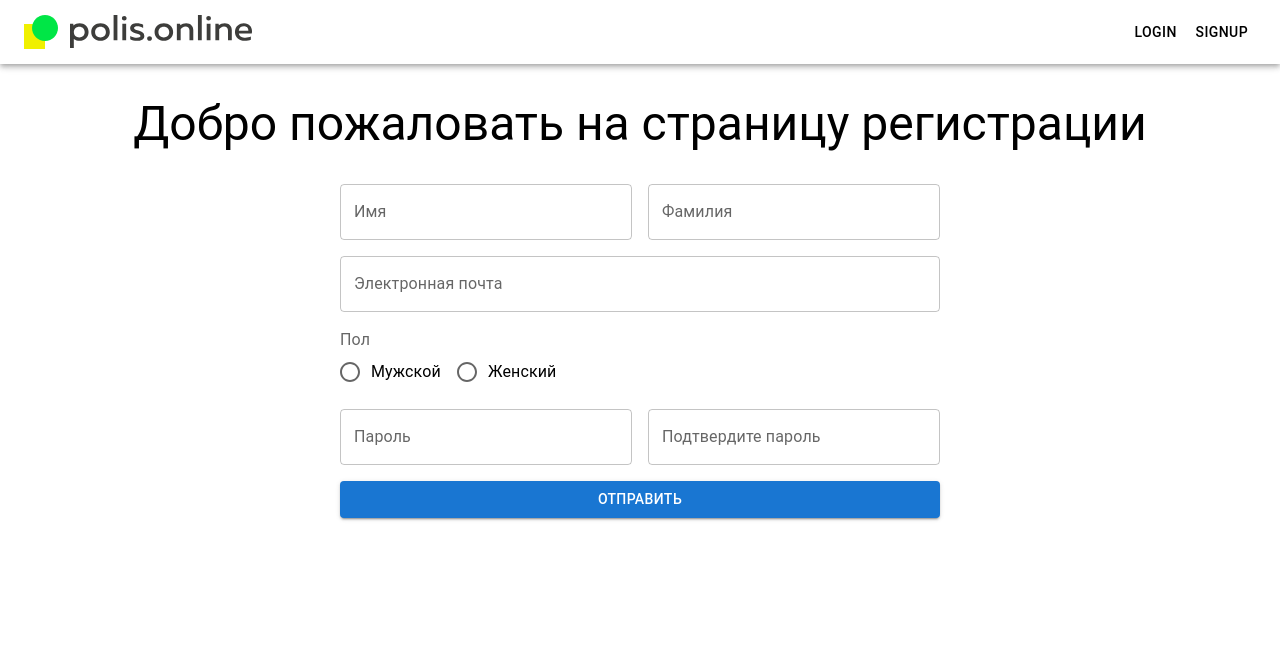
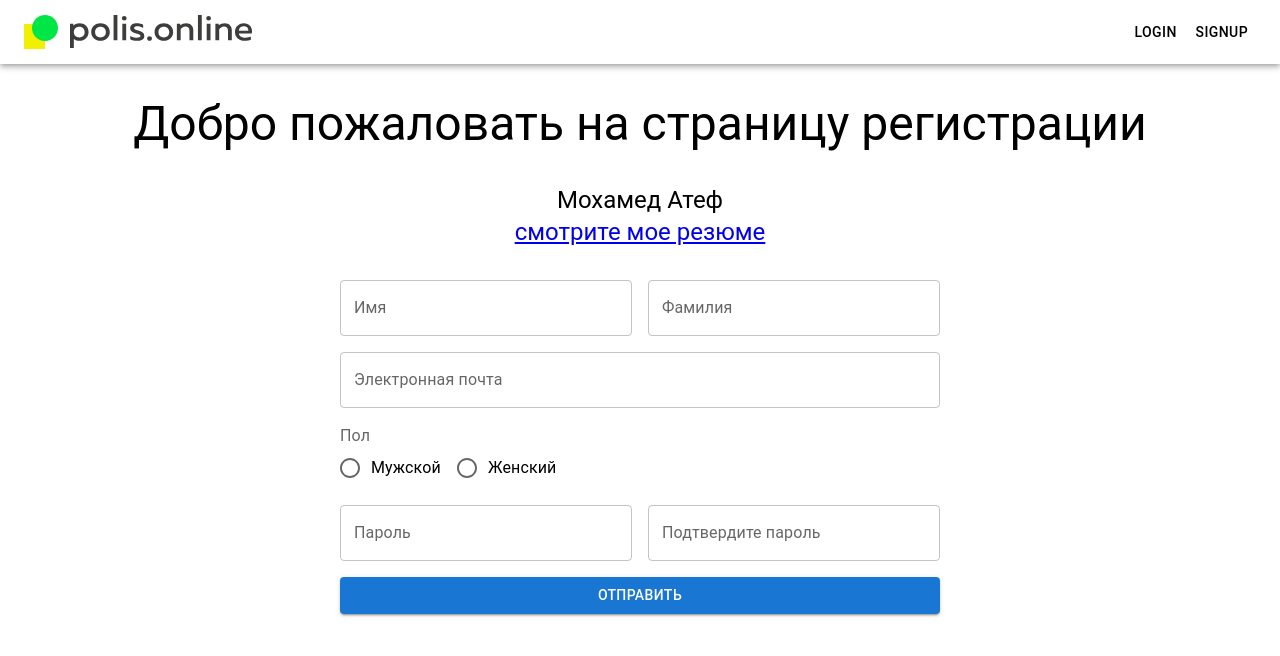
Before and after one commit to atef2827/Polis.online-test-ReactJS, a React (Create React App) app in the folder polis-online-test/: page / in a window 1280 px wide. Shown: the top 656 px of the page. Built offline with nearby package versions, Linux system fonts and the light colour scheme.

Commit message:
Add my name & resume link

```diff
--- a/polis-online-test/src/pages/Login/index.js
+++ b/polis-online-test/src/pages/Login/index.js
@@ -6,7 +6,7 @@ const Login = () => {
   return (
     <Container maxWidth="lg">
       <Box my={4}>
-        <Typography variant='h3' align='center'>Войти</Typography>
+        <Typography variant='h3' textAlign='center'>Войти</Typography>
         <LoginForm />
       </Box>
     </Container>
--- a/polis-online-test/src/pages/Signup/index.js
+++ b/polis-online-test/src/pages/Signup/index.js
@@ -1,12 +1,32 @@
 import React from 'react';
 import { Container, Typography, Box } from '@mui/material';
 import SignupForm from '../../components/Signup/form';
+import Grid from '@mui/material/Grid';
+import { Link } from 'react-router-dom';
 
 const Signup = () => {
   return (
     <Container maxWidth="lg">
       <Box my={4}>
-        <Typography variant='h3' align='center'>Добро пожаловать на страницу регистрации</Typography>
+        <Typography variant='h3' textAlign='center'>Добро пожаловать на страницу регистрации</Typography>
+        <Box
+                    sx={{
+                      display: 'flex',
+                      flexDirection: 'column',
+                      gap: 2,
+                      maxWidth: '600px',
+                      margin: 'auto',
+                      mt: 4,
+                    }}>
+          <Grid container spacing={2}>
+            <Grid item xs={12} md={12} sx={{ textAlign: "center", display: "flex", alignItems: "center", justifyContent: "center" }}>
+              <Box>
+                <Typography variant='h5' textAlign='center'>Мохамед Атеф</Typography>
+                <Typography variant='h5' textAlign='center' component="a" target='_blank' href="https://mo-atef.com/ru">смотрите мое резюме</Typography>
+              </Box>
+            </Grid>
+          </Grid>
+        </Box>
         <SignupForm />
       </Box>
     </Container>
```
Also changed, not shown: 1 other file (tests, documents, lock files or other folders).
